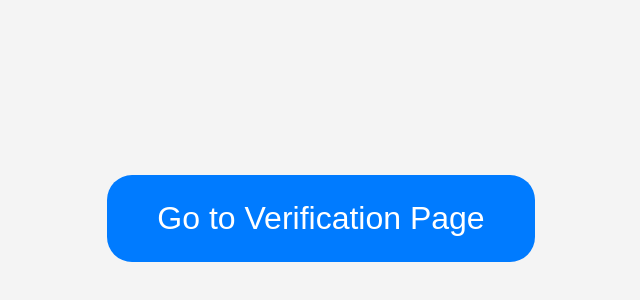
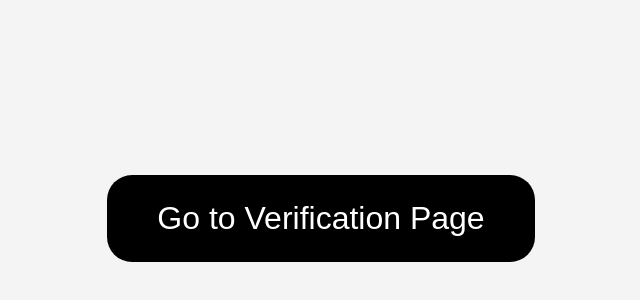
Before and after one commit to romaniscool99/verifytest, a plain HTML site: page index.html in a window 1280 px wide. Shown: the part 182-482 px from the top of the page, without its empty margins (319-959 px from the left). Drawn offline with Linux system fonts and the light colour scheme.

Commit message:
Update index.html

```diff
--- a/index.html
+++ b/index.html
@@ -2,7 +2,7 @@
 <html lang="en">
 <head>
   <meta charset="UTF-8">
-  <title>Go to New Site</title>
+  <title>Go to Verify Site</title>
   <style>
     body {
       margin: 0;
@@ -18,7 +18,7 @@
       font-size: 2rem;
       border: none;
       border-radius: 25px;
-      background-color: #007BFF;
+      background-color: #000;
       color: white;
       cursor: pointer;
       transition: background-color 0.3s ease;
@@ -30,6 +30,6 @@
   </style>
 </head>
 <body>
-  <button onclick="window.location.href='https://verifything.vercel.app'">Go to Verification Page</button>
+  <button onclick="window.location.href='https://romansverification.vercel.app'">Go to Verification Page</button>
 </body>
 </html>
```
